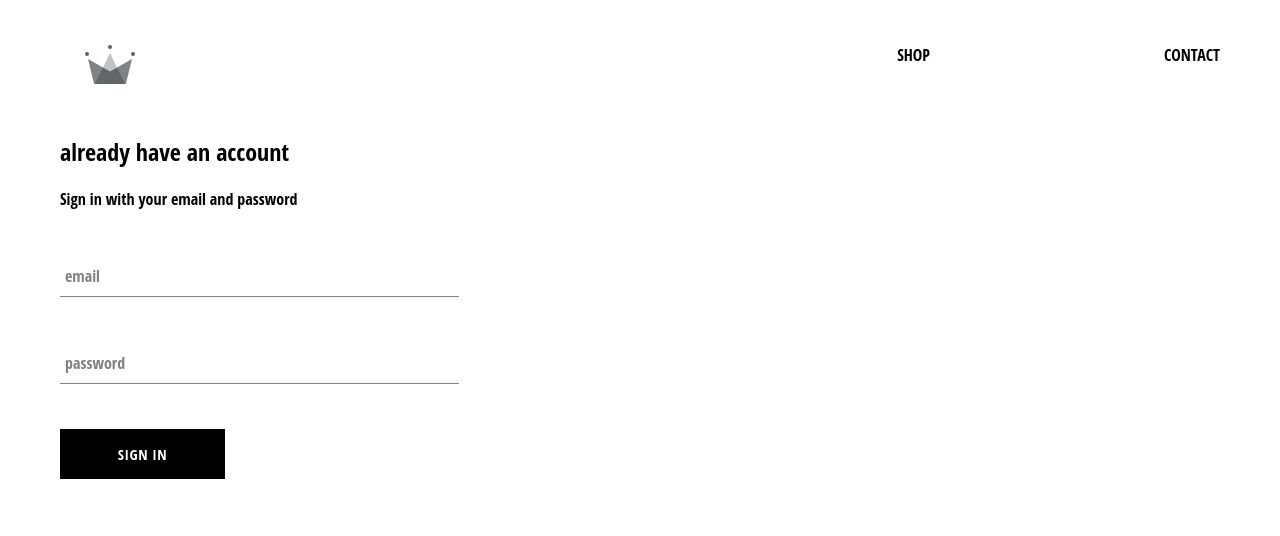
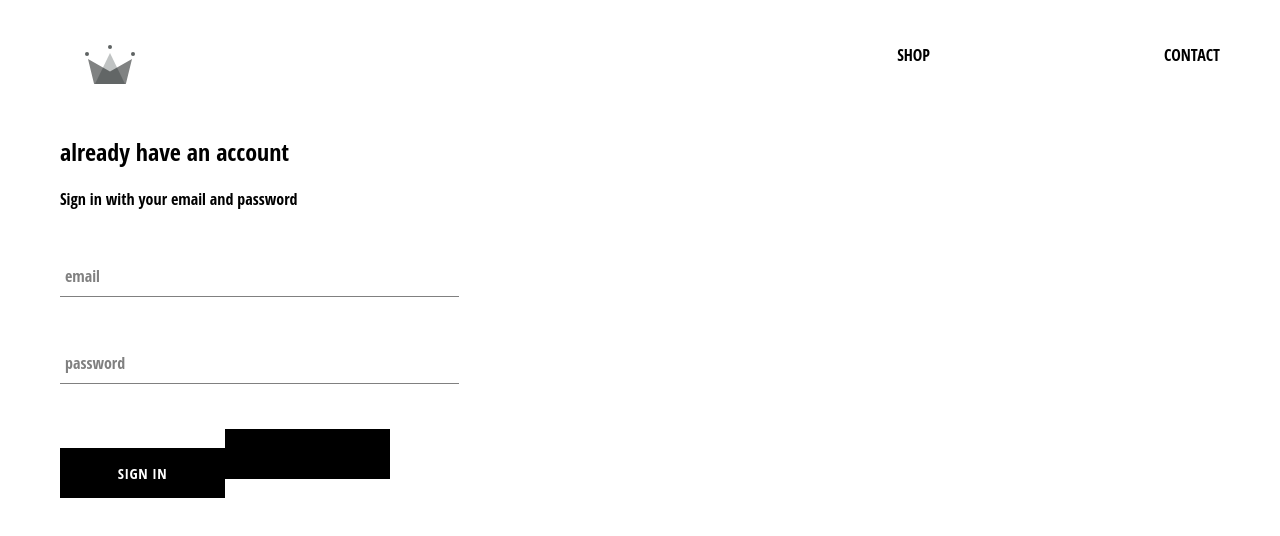
Before and after one commit to futuregit/crwn-clothing, a React (Create React App) app: page /signin in a window 1280 px wide. Shown: the top 536 px of the page. Built offline with nearby package versions, Linux system fonts and the light colour scheme; no server answers.

Commit message:
Added backend signin provider

```diff
--- a/package.json
+++ b/package.json
@@ -6,6 +6,7 @@
     "@testing-library/jest-dom": "^5.11.4",
     "@testing-library/react": "^11.1.0",
     "@testing-library/user-event": "^12.1.10",
+    "firebase": "^8.2.9",
     "node-sass": "^5.0.0",
     "react": "^17.0.1",
     "react-dom": "^17.0.1",
--- a/src/components/sign-in/sign-in.component.jsx
+++ b/src/components/sign-in/sign-in.component.jsx
@@ -2,6 +2,8 @@ import React, { Component } from 'react';
 
 import FormInput from '../form-input/form-input.component';
 import CustomButton from '../../components/custom-button/custom-button.component';
+
+import { signInWithGoogle } from '../../firebase/firebase.util';
 
 import './sign-in.styles.scss';
 
@@ -49,6 +51,9 @@ class SignIn extends Component {
                         required />
 
                     <CustomButton type="submit">Sign in</CustomButton>
+                    <CustomButton onClick={signInWithGoogle} >
+                        {''}
+                     </CustomButton>
                 </form>
             </div>
         )
```
Also changed, not shown: 2 other files (tests, documents, lock files or other folders).
